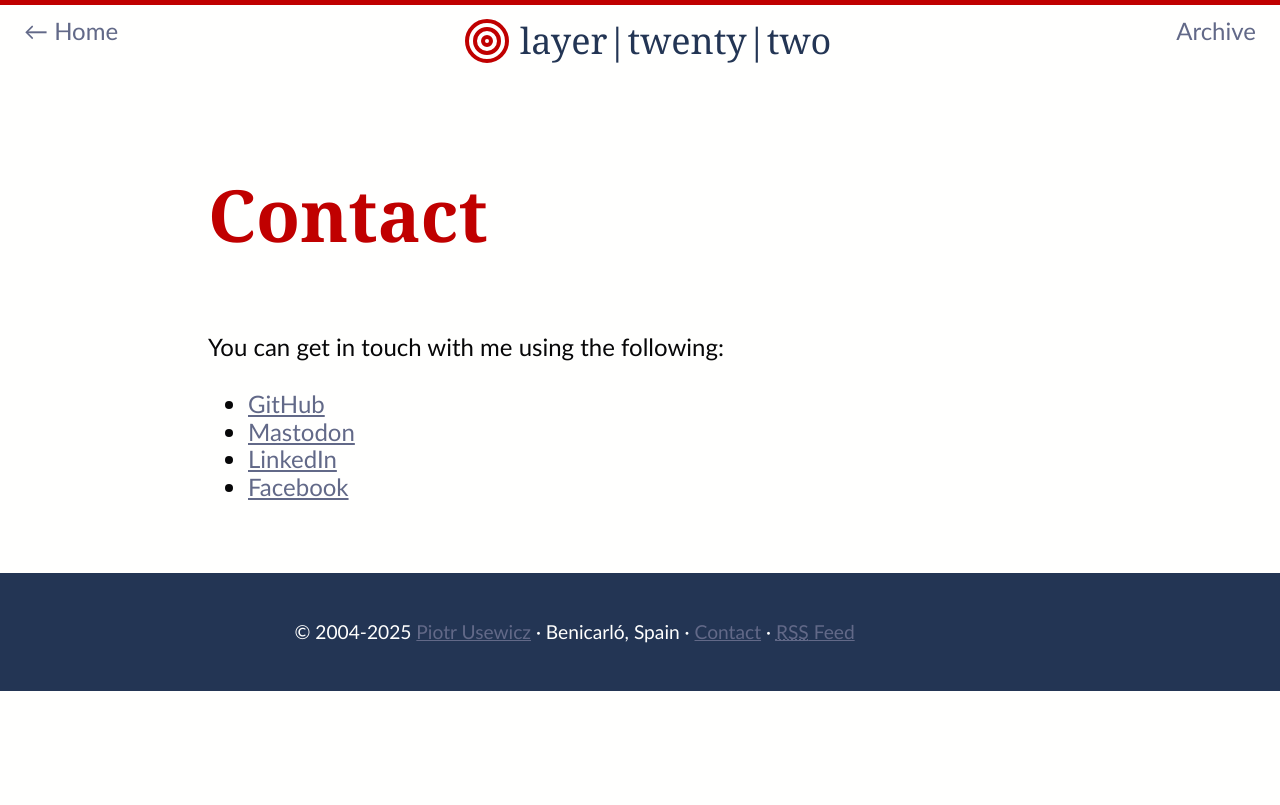
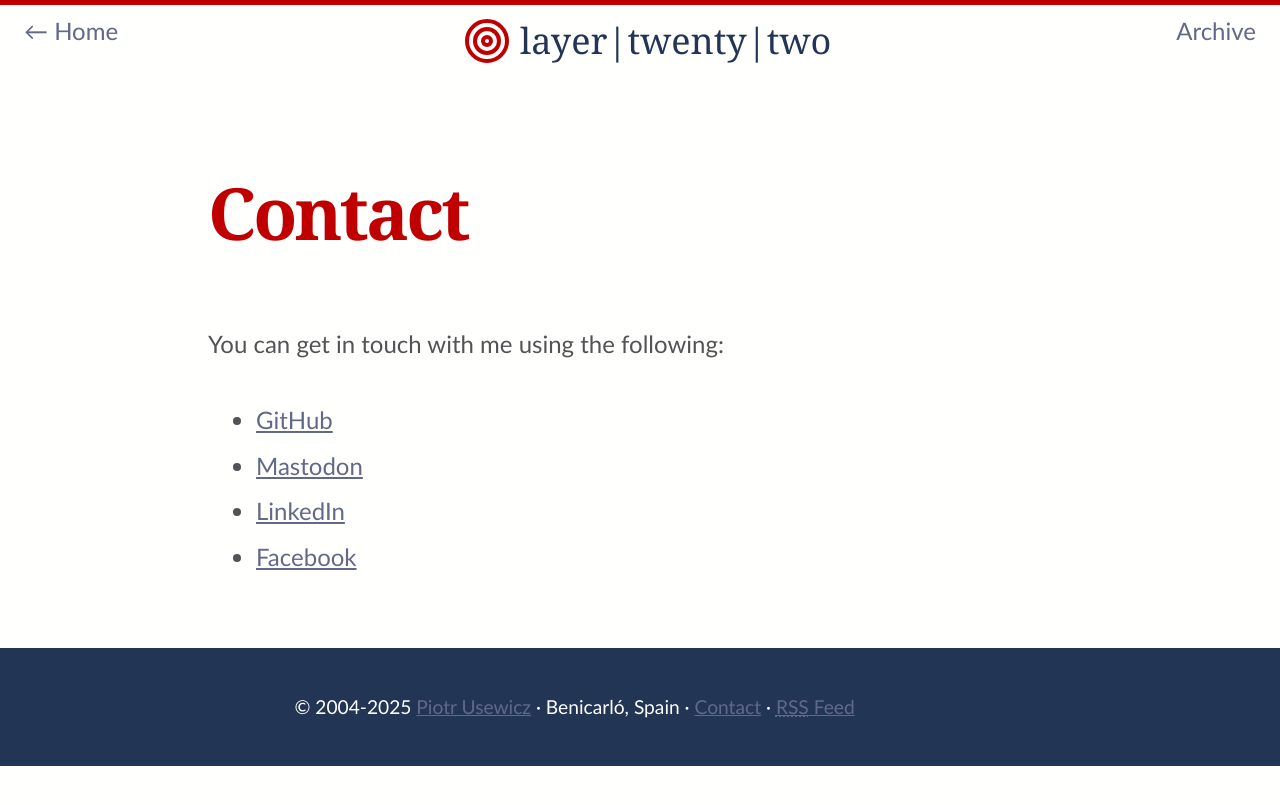
Before and after one commit to pusewicz/layer22.com, a Jekyll site: the page built from _pages/contact.markdown, in a window 1280 px wide. Shown: the top 805 px of the page. Built offline with Jekyll 4.4.1, drawn with Linux system fonts in a browser that asks for light colours; comment, search, counter and statistics services are not loaded.

Commit message:
Update CSS

```diff
--- a/_sass/_all.scss
+++ b/_sass/_all.scss
@@ -46,7 +46,21 @@ article {
   }
 
   p {
-    line-height: 1.6;
+    line-height: 1.7;
+    color: var(--text-color);
+  }
+
+  ul {
+    margin: 1.5rem 0;
+    padding-left: 2rem;
+    list-style-type: disc;
+    color: var(--text-color);
+
+    li {
+      margin-block-start: 0.3rem;
+      margin-block-end: 0.3rem;
+      line-height: 1.6;
+    }
   }
 
   .last-modified,
@@ -107,6 +121,8 @@ article.post {
     font-size: 3rem;
     margin-bottom: 3rem;
     margin-top: 4rem;
+    line-height: 1.1;
+    letter-spacing: -0.04em;
   }
 
   h2 {
--- a/_sass/_base.scss
+++ b/_sass/_base.scss
@@ -106,7 +106,7 @@ $caper-100: oklch(92.67% 0.0772 119.7);
   --alt-color: #{$caper-100};
   --link-color: #{$link-450};
   --link-color-hover: #{$link-675};
-  --text-color: #{$neutral-900};
+  --text-color: #{$neutral-550};
   --text-color-light: #{$neutral-225};
   --primary-color: #{$primary-325};
   --footer-bg-color: #{$primary-675};
@@ -127,6 +127,7 @@ $caper-100: oklch(92.67% 0.0772 119.7);
 
 body {
   font-family: var(--font-sans);
+  font-size: 1rem;
   background-color: var(--bg-color);
   color: var(--text-color);
 }
```
